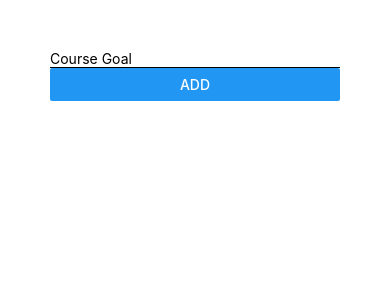
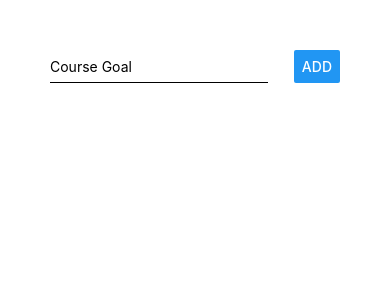
Before and after one commit to michaldobiezynski/rn-course-goals, a React Native app: screen / in a window 390 px wide. Shown: the top 300 px of the page. Built offline with nearby package versions, Linux system fonts and the light colour scheme.

Commit message:
flexbox & layouts intro

```diff
--- a/App.js
+++ b/App.js
@@ -4,7 +4,7 @@ import { StyleSheet, Text, View, TextInput, Button } from 'react-native';
 export default function App() {
   return (
     <View style={{ padding: 50 }}>
-      <View>
+      <View style={{ flexDirection: 'row', justifyContent: 'space-between' }}>
         <TextInput
           placeholder='Course Goal'
           style={{ borderBottomColor: 'black', borderBottomWidth: 1 }}
--- a/package.json
+++ b/package.json
@@ -12,7 +12,8 @@
     "react": "~16.9.0",
     "react-dom": "~16.9.0",
     "react-native": "https://github.com/expo/react-native/archive/sdk-37.0.1.tar.gz",
-    "react-native-web": "~0.11.7"
+    "react-native-web": "~0.11.7",
+    "webpack": "^4.43.0"
   },
   "devDependencies": {
     "babel-preset-expo": "~8.1.0",
```
Also changed, not shown: 1 other file (tests, documents, lock files or other folders).
